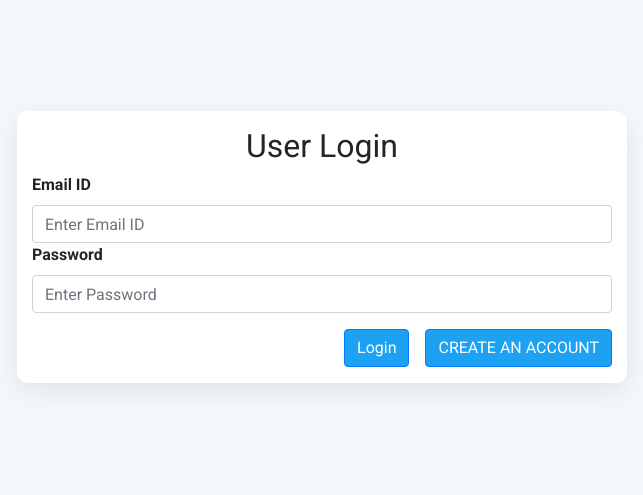
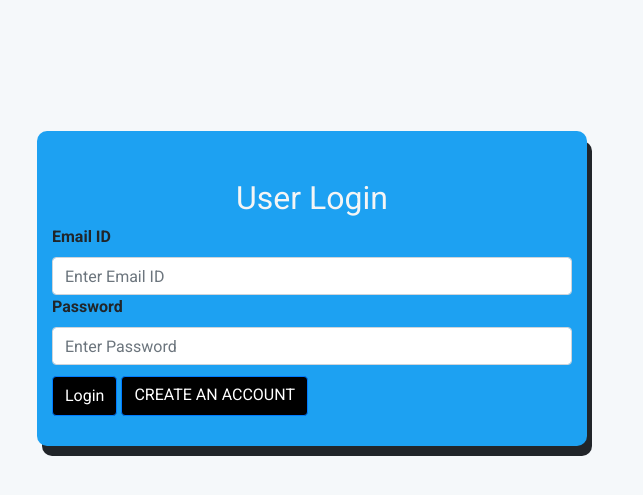
Before and after one commit to angedc02/jobportal, a Django app: page /user_login in a window 1280 px wide. Shown: the part 94-589 px from the top of the page, without its empty margins (318-961 px from the left). Run offline with Django 4.2, Linux system fonts and the light colour scheme.

Commit message:
rsl-ver-1

```diff
--- a/job/models.py
+++ b/job/models.py
@@ -34,7 +34,7 @@ class Job(models.Model):
     location = models.CharField(max_length=100)
     skills = models.CharField(max_length=100)
     creationdate = models.DateField()
-    ft = models.CharField(max_length=100)
+    # ft = models.CharField(max_length=100)
     def _str_(self):
         return self.title
 
--- a/job/templates/add_job.html
+++ b/job/templates/add_job.html
@@ -57,12 +57,12 @@
         </div>
     </div>
 
-    <div class="form-row">
+    <!-- <div class="form-row">
         <div class="form-group col-md-12">
             <label>Employee Type</label>
             <input type="text" class="form-control" name="ft" placeholder="employee type" required>
         </div>
-    </div>
+    </div> -->
 
     <div class="form-row">
         <div class="form-group col-md-12">
--- a/job/templates/recruiter_signup.html
+++ b/job/templates/recruiter_signup.html
@@ -96,7 +96,7 @@
 
 {% if error == "yes" %}
 <script>
-    alert("Something went wrong, Try Again...");
+    alert("Email already exists");
 </script>
 {% endif %}
 
--- a/job/templates/user_login.html
+++ b/job/templates/user_login.html
@@ -1,41 +1,80 @@
-{% load static %}
-{% block body %}
-{% include 'navigation.html' %}
+{% load static %} {% block body %} {% include 'navigation.html' %}
 
 <style>
-  body{
-    background-color: #F5F8FA;
+  body {
+    background-color: #f5f8fa;
   }
-  .col-lg-6{
+  .col-lg-6 {
     margin: max(15vh, 4rem) auto;
   }
-  .box{
+  .box {
     background-color: #fff;
     margin-bottom: 2rem;
     box-shadow: rgba(149, 157, 165, 0.2) 0px 8px 24px;
     border-radius: 0.7rem;
   }
-  .btn-primary{
-    background-color: #1DA1F2;
+  .btn-primary {
+    background-color: #1da1f2;
     color: #fff;
     margin: 1rem 0;
   }
 </style>
 <body>
-    <div class="col-lg-6">
-        <div class="box">
-            <form class="container mt-5" method="post" style="padding-top: 1rem;">
-                <h2 style=" text-align: center;">User Login</h2>
+  <div class="col-lg-6 offset-3" style="display: flex; justify-content: center">
+    <div
+      class="box"
+      style="
+        margin-top: 20px;
+        margin-right: 20px;
+        border-radius: 10px;
+        width: 550px;
+        box-shadow: 5px 10px;
+        background-color: #1da1f2;
+      "
+    >
+      <form class="container mt-5" method="post">
+        <h2 style="text-align: center; color: whitesmoke">User Login</h2>
         {% csrf_token %}
         <label><b>Email ID</b></label>
-                <input type="email" class="form-control" name="uname" placeholder="Enter Email ID">
+        <input
+          type="email"
+          class="form-control"
+          name="uname"
+          placeholder="Enter Email ID"
+        />
 
         <label><b>Password</b></label>
-                <input type="password" class="form-control" name="pwd" placeholder="Enter Password">
-                <div style="display: flex; justify-content: end; gap: 1rem;">
-                    <input type="submit" value="Login" class="btn btn-primary">
-                    <a href="{% url 'user_signup'%}" class="btn btn-primary">CREATE AN ACCOUNT</a>
-                </div>
+        <input
+          type="password"
+          class="form-control"
+          name="pwd"
+          placeholder="Enter Password"
+        />
+
+        <input
+          type="submit"
+          value="Login"
+          class="btn btn-primary"
+          style="
+            margin-top: 2%;
+            color: white;
+            background-color: black;
+            height: 40px;
+            margin-bottom: 30px;
+          "
+        />
+        <a
+          href="{% url 'user_signup'%}"
+          class="btn btn-primary"
+          style="
+            margin-top: 2%;
+            color: white;
+            background-color: black;
+            height: 40px;
+            margin-bottom: 30px;
+          "
+          >CREATE AN ACCOUNT</a
+        >
       </form>
     </div>
   </div>
@@ -46,12 +85,8 @@
   alert("Login Successful");
   window.location = ('{% url 'user_home' %}')
 </script>
-{% endif %}
-
-{% if error == "yes" %}
+{% endif %} {% if error == "yes" %}
 <script>
   alert("Invalid Login Credentials, Try Again...");
 </script>
-{% endif %}
-
-{% endblock %}
+{% endif %} {% endblock %}
--- a/job/templates/user_signup.html
+++ b/job/templates/user_signup.html
@@ -81,7 +81,7 @@
 
 {% if error == "yes" %}
 <script>
-    alert("Something went wrong, Try Again...");
+    alert("Email already exists");
 </script>
 {% endif %}
 
```
Also changed, not shown: db.sqlite3, media/Russel_King_final.png (added). Lines whose indentation alone changed are shown as unchanged.
